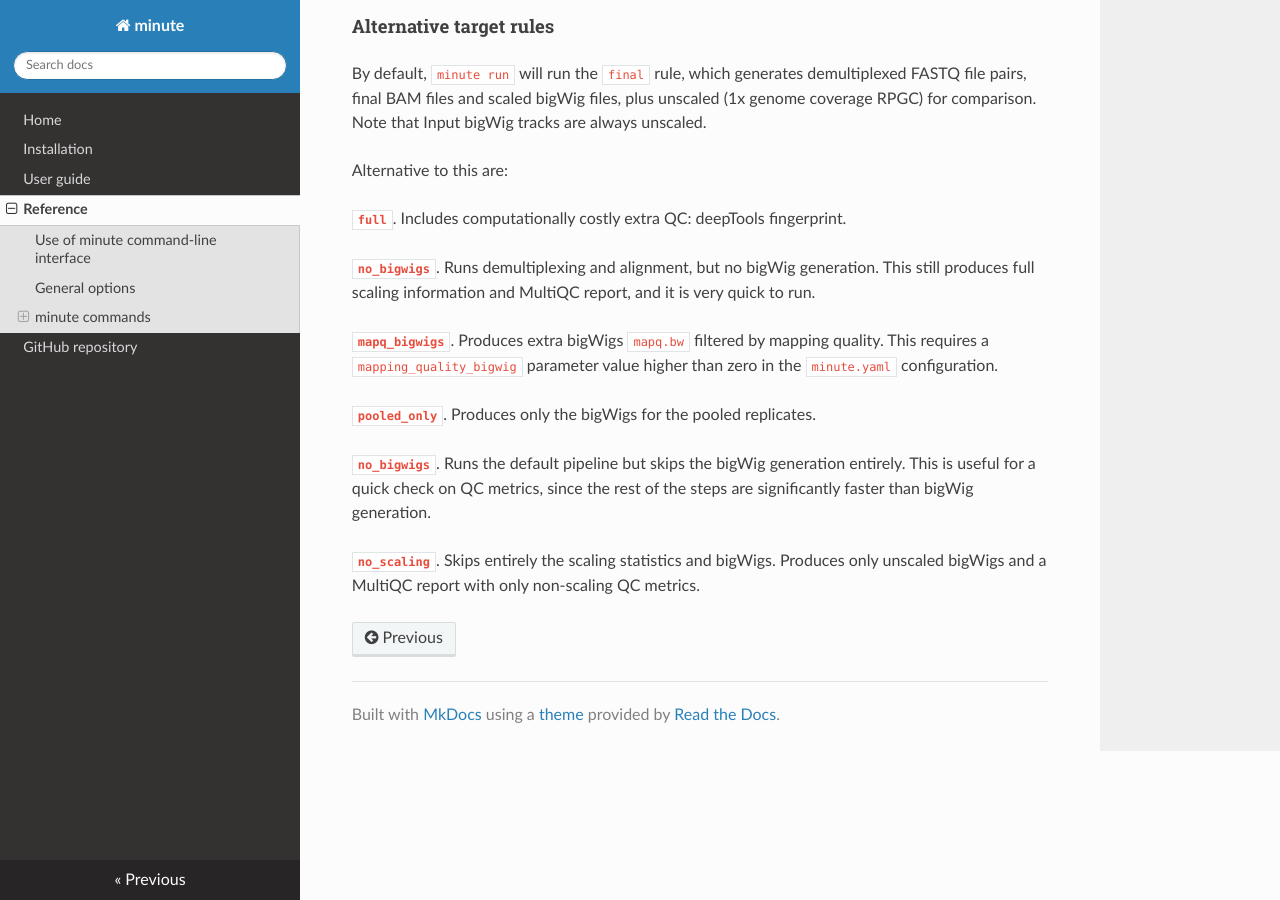
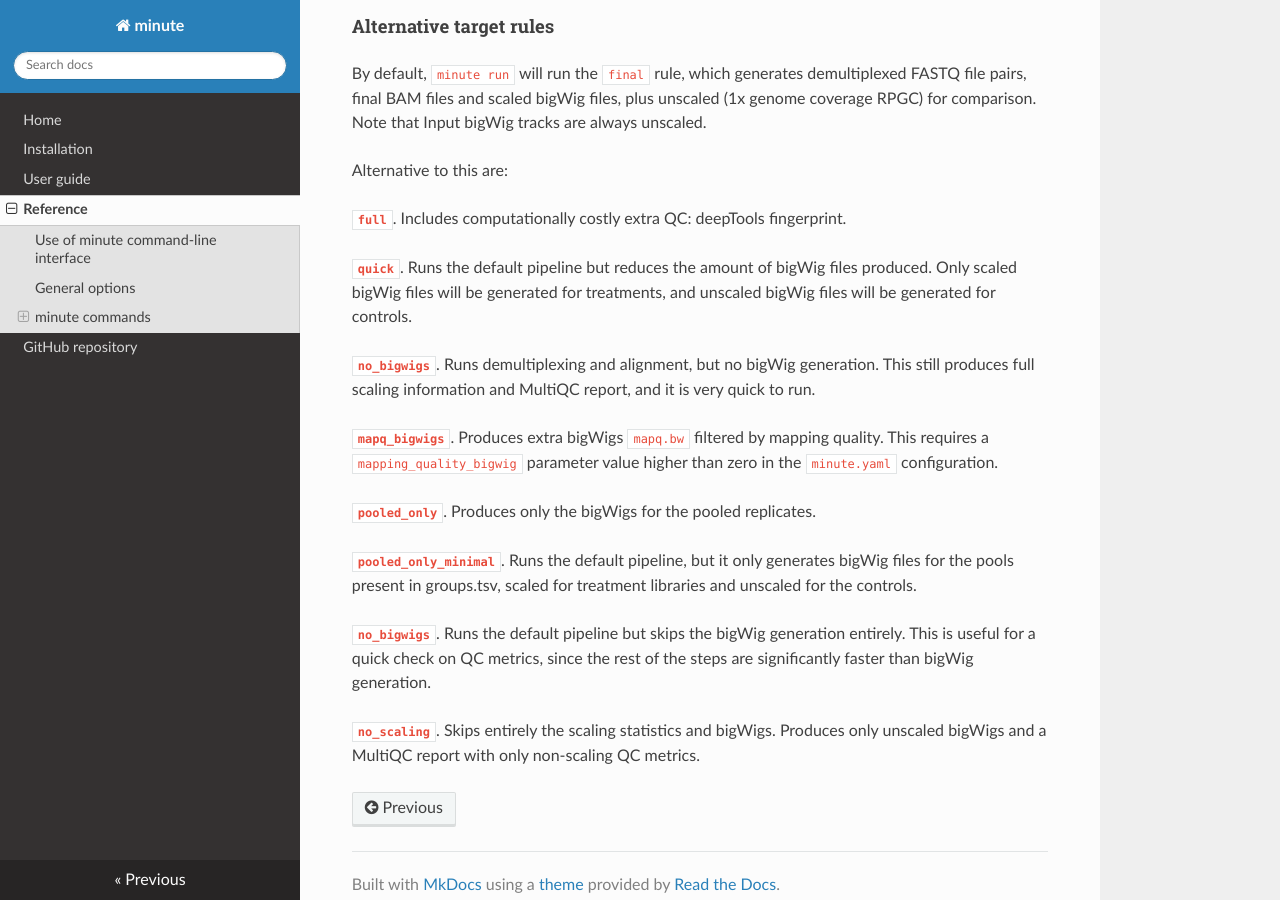
Before and after one commit to elsasserlab/minute, an MkDocs documentation site: the page built from docs/reference.md, in a window 1280 px wide and 900 px high, scrolled down 1502 px. Built offline with MkDocs 1.6.1, drawn with Linux system fonts in a browser that asks for light colours; nearby versions of some CDN libraries.

Commit message:
Added rules to docs reference

```diff
--- a/docs/reference.md
+++ b/docs/reference.md
@@ -72,6 +72,10 @@ Alternative to this are:
 
 **`full`**. Includes computationally costly extra QC: deepTools fingerprint.
 
+**`quick`**. Runs the default pipeline but reduces the amount of bigWig files
+produced. Only scaled bigWig files will be generated for treatments, and
+unscaled bigWig files will be generated for controls.
+
 **`no_bigwigs`**. Runs demultiplexing and alignment, but no bigWig generation. This
 still produces full scaling information and MultiQC report, and it is very quick
 to run.
@@ -82,6 +86,10 @@ This requires a `mapping_quality_bigwig` parameter value higher than zero in the
 
 **`pooled_only`**. Produces only the bigWigs for the pooled replicates.
 
+**`pooled_only_minimal`**. Runs the default pipeline, but it only generates
+bigWig files for the pools present in groups.tsv, scaled for treatment libraries
+and unscaled for the controls.
+
 **`no_bigwigs`**. Runs the default pipeline but skips the bigWig generation
 entirely. This is useful for a quick check on QC metrics, since the rest of the
 steps are significantly faster than bigWig generation.
```
